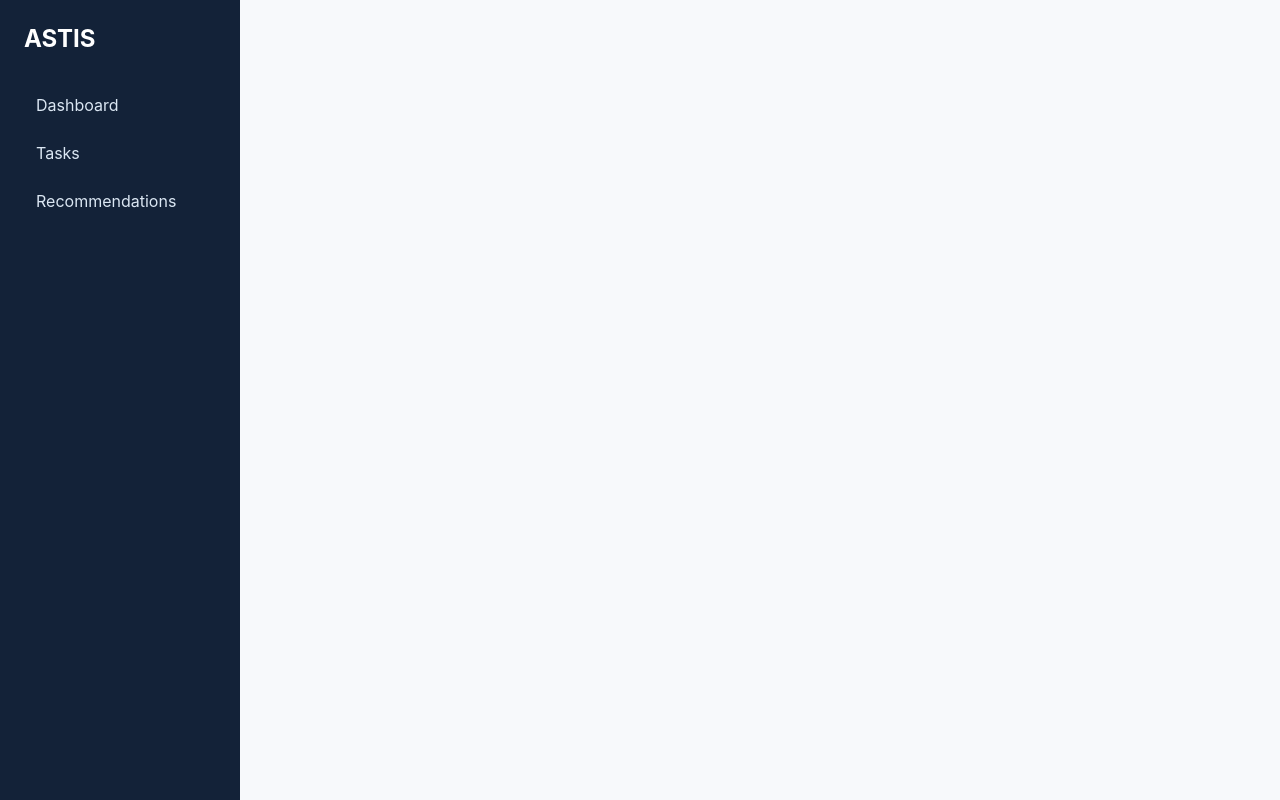
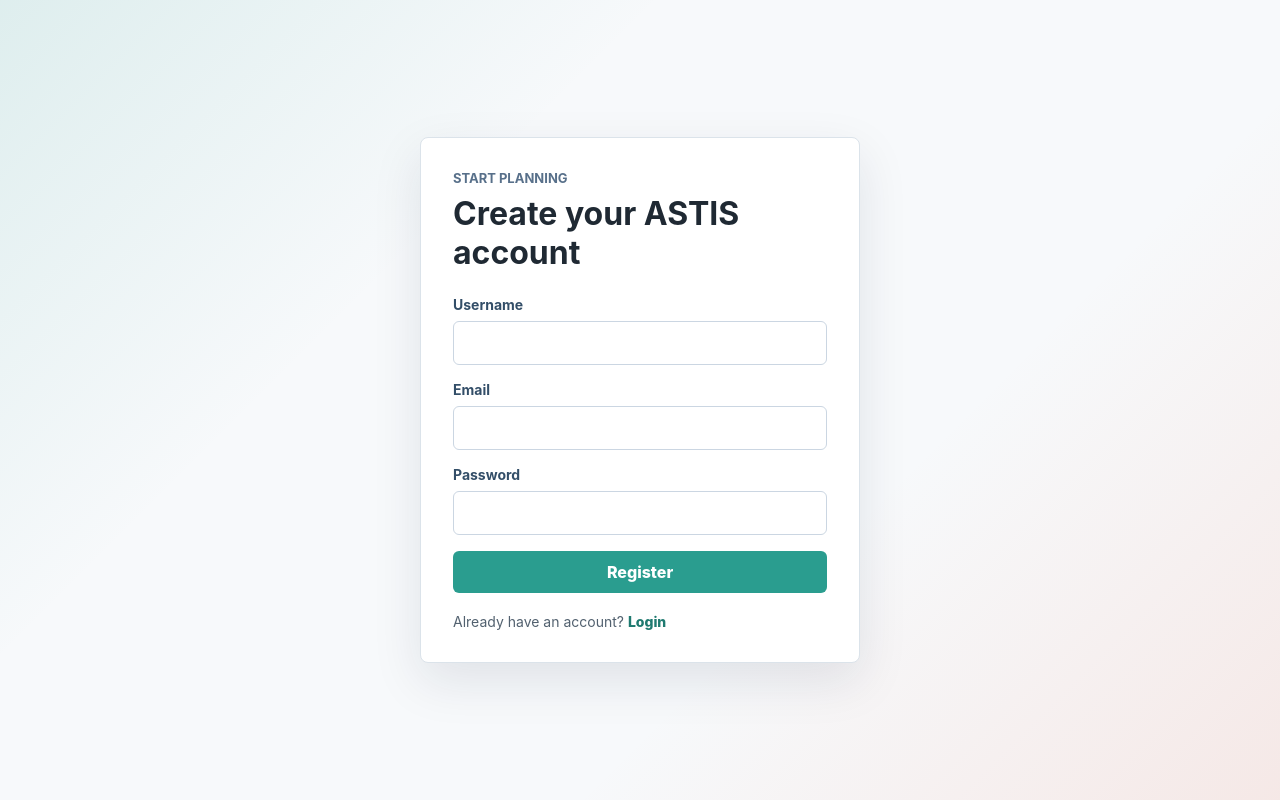
Before and after one commit to Casanova-kdb/ASTIS, a Vue app in the folder frontend/: page /register in a window 1280 px wide. Built offline with nearby package versions, Linux system fonts and the light colour scheme; no server answers.

Commit message:
feat: add frontend authentication flow

```diff
--- a/frontend/src/App.vue
+++ b/frontend/src/App.vue
@@ -1,12 +1,25 @@
 <template>
-  <main class="app-shell">
+  <main v-if="isAuthPage" class="auth-shell">
+    <RouterView />
+  </main>
+
+  <main v-else class="app-shell">
     <aside class="sidebar">
-      <h1>ASTIS</h1>
+      <div>
+        <h1>ASTIS</h1>
+        <p class="sidebar-subtitle">Study planning workspace</p>
+      </div>
+
       <nav>
         <RouterLink to="/">Dashboard</RouterLink>
         <RouterLink to="/tasks">Tasks</RouterLink>
         <RouterLink to="/recommendations">Recommendations</RouterLink>
       </nav>
+
+      <div class="sidebar-footer">
+        <p>{{ currentUser?.username || 'Student' }}</p>
+        <button type="button" class="ghost-button" @click="handleLogout">Logout</button>
+      </div>
     </aside>
 
     <section class="content">
@@ -14,3 +27,23 @@
     </section>
   </main>
 </template>
+
+<script setup>
+import { computed } from 'vue'
+import { useRoute, useRouter } from 'vue-router'
+import { getCurrentUser, logout } from './services/authService'
+
+const route = useRoute()
+const router = useRouter()
+
+const isAuthPage = computed(() => route.meta.layout === 'auth')
+const currentUser = computed(() => {
+  route.fullPath
+  return getCurrentUser()
+})
+
+function handleLogout() {
+  logout()
+  router.push({ name: 'login' })
+}
+</script>
--- a/frontend/src/router/index.js
+++ b/frontend/src/router/index.js
@@ -1,23 +1,53 @@
 import { createRouter, createWebHistory } from 'vue-router'
+import { isAuthenticated } from '../services/authService'
 import DashboardView from '../views/DashboardView.vue'
+import LoginView from '../views/LoginView.vue'
 import TasksView from '../views/TasksView.vue'
 import RecommendationsView from '../views/RecommendationsView.vue'
+import RegisterView from '../views/RegisterView.vue'
 
 const routes = [
   {
+    path: '/login',
+    name: 'login',
+    component: LoginView,
+    meta: {
+      layout: 'auth',
+      guestOnly: true
+    }
+  },
+  {
+    path: '/register',
+    name: 'register',
+    component: RegisterView,
+    meta: {
+      layout: 'auth',
+      guestOnly: true
+    }
+  },
+  {
     path: '/',
     name: 'dashboard',
-    component: DashboardView
+    component: DashboardView,
+    meta: {
+      requiresAuth: true
+    }
   },
   {
     path: '/tasks',
     name: 'tasks',
-    component: TasksView
+    component: TasksView,
+    meta: {
+      requiresAuth: true
+    }
   },
   {
     path: '/recommendations',
     name: 'recommendations',
-    component: RecommendationsView
+    component: RecommendationsView,
+    meta: {
+      requiresAuth: true
+    }
   }
 ]
 
@@ -26,4 +56,23 @@ const router = createRouter({
   routes
 })
 
+router.beforeEach((to) => {
+  const loggedIn = isAuthenticated()
+
+  if (to.meta.requiresAuth && !loggedIn) {
+    return {
+      name: 'login',
+      query: {
+        redirect: to.fullPath
+      }
+    }
+  }
+
+  if (to.meta.guestOnly && loggedIn) {
+    return { name: 'dashboard' }
+  }
+
+  return true
+})
+
 export default router
--- a/frontend/src/styles/main.css
+++ b/frontend/src/styles/main.css
@@ -17,6 +17,113 @@ a {
   text-decoration: none;
 }
 
+button,
+input {
+  font: inherit;
+}
+
+button {
+  cursor: pointer;
+}
+
+.auth-shell {
+  align-items: center;
+  background:
+    linear-gradient(135deg, rgba(42, 157, 143, 0.12), transparent 32%),
+    linear-gradient(315deg, rgba(231, 111, 81, 0.12), transparent 34%),
+    #f7f9fb;
+  display: grid;
+  min-height: 100vh;
+  padding: 24px;
+  place-items: center;
+}
+
+.auth-card {
+  background: #ffffff;
+  border: 1px solid #dbe3ea;
+  border-radius: 8px;
+  box-shadow: 0 18px 50px rgba(19, 34, 56, 0.1);
+  max-width: 440px;
+  padding: 32px;
+  width: 100%;
+}
+
+.auth-form {
+  display: grid;
+  gap: 16px;
+  margin-top: 24px;
+}
+
+.auth-form label {
+  color: #334e68;
+  display: grid;
+  font-size: 14px;
+  font-weight: 700;
+  gap: 8px;
+}
+
+.auth-form input {
+  border: 1px solid #cbd6e2;
+  border-radius: 6px;
+  color: #1f2933;
+  min-height: 44px;
+  padding: 10px 12px;
+  width: 100%;
+}
+
+.auth-form input:focus {
+  border-color: #2a9d8f;
+  box-shadow: 0 0 0 3px rgba(42, 157, 143, 0.16);
+  outline: none;
+}
+
+.auth-switch {
+  color: #52616f;
+  font-size: 14px;
+  margin: 20px 0 0;
+}
+
+.auth-switch a {
+  color: #1f7a70;
+  font-weight: 800;
+}
+
+.form-error {
+  background: #fff0ed;
+  border: 1px solid #f2b8aa;
+  border-radius: 6px;
+  color: #a23e2f;
+  font-size: 14px;
+  margin: 0;
+  padding: 10px 12px;
+}
+
+.primary-button,
+.ghost-button {
+  border: 0;
+  border-radius: 6px;
+  min-height: 42px;
+  padding: 10px 14px;
+}
+
+.primary-button {
+  background: #2a9d8f;
+  color: #ffffff;
+  font-weight: 800;
+}
+
+.primary-button:disabled {
+  cursor: not-allowed;
+  opacity: 0.68;
+}
+
+.ghost-button {
+  background: rgba(255, 255, 255, 0.12);
+  color: #ffffff;
+  font-weight: 700;
+  width: 100%;
+}
+
 .app-shell {
   display: grid;
   grid-template-columns: 240px minmax(0, 1fr);
@@ -26,15 +133,25 @@ a {
 .sidebar {
   background: #132238;
   color: #ffffff;
+  display: grid;
+  grid-template-rows: auto 1fr auto;
   padding: 24px;
 }
 
 .sidebar h1 {
   font-size: 24px;
+  margin: 0 0 8px;
+}
+
+.sidebar-subtitle {
+  color: #aec4d8;
+  font-size: 13px;
+  line-height: 1.5;
   margin: 0 0 32px;
 }
 
 .sidebar nav {
+  align-content: start;
   display: grid;
   gap: 8px;
 }
@@ -48,6 +165,20 @@ a {
 .sidebar a.router-link-active {
   background: #ffffff;
   color: #132238;
+}
+
+.sidebar-footer {
+  border-top: 1px solid rgba(255, 255, 255, 0.14);
+  display: grid;
+  gap: 12px;
+  padding-top: 18px;
+}
+
+.sidebar-footer p {
+  color: #dbe7f3;
+  font-size: 14px;
+  margin: 0;
+  overflow-wrap: anywhere;
 }
 
 .content {
@@ -82,10 +213,20 @@ h2 {
   }
 
   .sidebar {
+    gap: 18px;
+    grid-template-rows: auto;
     padding: 20px;
+  }
+
+  .sidebar-subtitle {
+    margin-bottom: 0;
   }
 
   .content {
     padding: 24px;
   }
+
+  .auth-card {
+    padding: 24px;
+  }
 }
--- /dev/null
+++ b/frontend/src/views/LoginView.vue
@@ -0,0 +1,64 @@
+<template>
+  <section class="auth-card">
+    <p class="eyebrow">Welcome back</p>
+    <h2>Log in to ASTIS</h2>
+
+    <form class="auth-form" @submit.prevent="handleSubmit">
+      <label>
+        Email
+        <input v-model.trim="form.email" type="email" autocomplete="email" required />
+      </label>
+
+      <label>
+        Password
+        <input v-model="form.password" type="password" autocomplete="current-password" required />
+      </label>
+
+      <p v-if="errorMessage" class="form-error">{{ errorMessage }}</p>
+
+      <button type="submit" class="primary-button" :disabled="isSubmitting">
+        {{ isSubmitting ? 'Logging in...' : 'Login' }}
+      </button>
+    </form>
+
+    <p class="auth-switch">
+      New to ASTIS?
+      <RouterLink to="/register">Create an account</RouterLink>
+    </p>
+  </section>
+</template>
+
+<script setup>
+import { reactive, ref } from 'vue'
+import { useRoute, useRouter } from 'vue-router'
+import { getApiErrorMessage } from '../services/apiClient'
+import { login } from '../services/authService'
+
+const route = useRoute()
+const router = useRouter()
+const isSubmitting = ref(false)
+const errorMessage = ref('')
+
+const form = reactive({
+  email: '',
+  password: ''
+})
+
+async function handleSubmit() {
+  errorMessage.value = ''
+  isSubmitting.value = true
+
+  try {
+    await login({
+      email: form.email,
+      password: form.password
+    })
+
+    router.push(route.query.redirect || { name: 'dashboard' })
+  } catch (error) {
+    errorMessage.value = getApiErrorMessage(error)
+  } finally {
+    isSubmitting.value = false
+  }
+}
+</script>
--- /dev/null
+++ b/frontend/src/views/RegisterView.vue
@@ -0,0 +1,76 @@
+<template>
+  <section class="auth-card">
+    <p class="eyebrow">Start planning</p>
+    <h2>Create your ASTIS account</h2>
+
+    <form class="auth-form" @submit.prevent="handleSubmit">
+      <label>
+        Username
+        <input v-model.trim="form.username" type="text" autocomplete="username" required />
+      </label>
+
+      <label>
+        Email
+        <input v-model.trim="form.email" type="email" autocomplete="email" required />
+      </label>
+
+      <label>
+        Password
+        <input
+          v-model="form.password"
+          type="password"
+          autocomplete="new-password"
+          minlength="8"
+          required
+        />
+      </label>
+
+      <p v-if="errorMessage" class="form-error">{{ errorMessage }}</p>
+
+      <button type="submit" class="primary-button" :disabled="isSubmitting">
+        {{ isSubmitting ? 'Creating account...' : 'Register' }}
+      </button>
+    </form>
+
+    <p class="auth-switch">
+      Already have an account?
+      <RouterLink to="/login">Login</RouterLink>
+    </p>
+  </section>
+</template>
+
+<script setup>
+import { reactive, ref } from 'vue'
+import { useRouter } from 'vue-router'
+import { getApiErrorMessage } from '../services/apiClient'
+import { register } from '../services/authService'
+
+const router = useRouter()
+const isSubmitting = ref(false)
+const errorMessage = ref('')
+
+const form = reactive({
+  username: '',
+  email: '',
+  password: ''
+})
+
+async function handleSubmit() {
+  errorMessage.value = ''
+  isSubmitting.value = true
+
+  try {
+    await register({
+      username: form.username,
+      email: form.email,
+      password: form.password
+    })
+
+    router.push({ name: 'dashboard' })
+  } catch (error) {
+    errorMessage.value = getApiErrorMessage(error)
+  } finally {
+    isSubmitting.value = false
+  }
+}
+</script>
```
